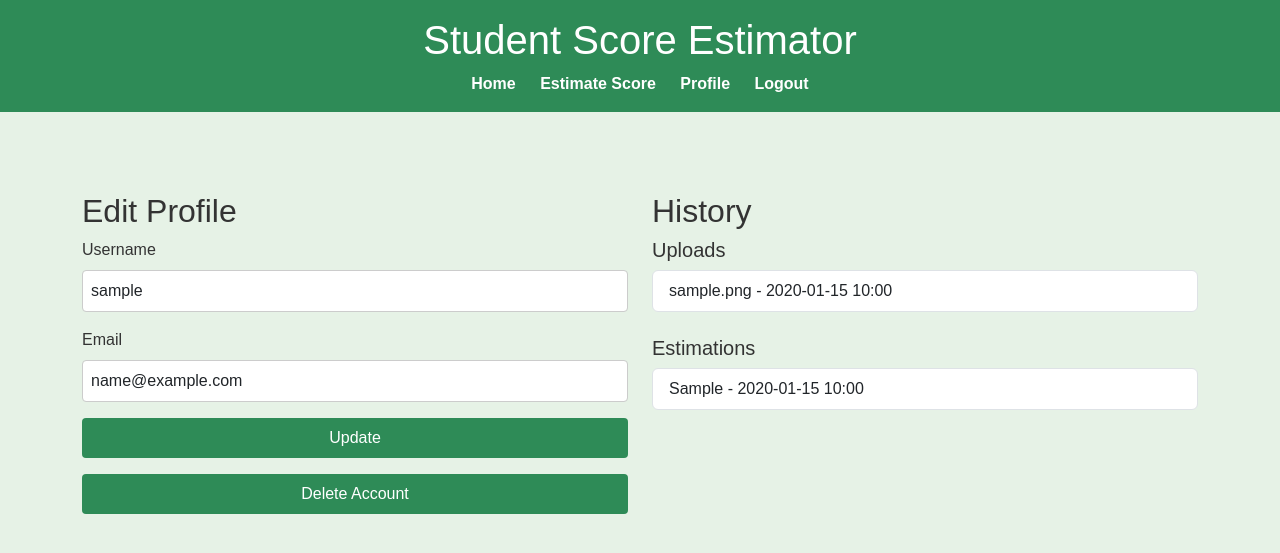
After one commit to codingburgas/2425-11-b-pp-student-practices-assignment-MMStoyanov21, a Flask app: page /profile in a window 1280 px wide. The commit adds this page. Shown: the top 553 px of the page. Run offline with Flask 3, Linux system fonts and the light colour scheme; a user stored in the database is signed in; tables that the repository leaves empty hold one stand-in row (values such as "Sample post").

Commit message:
Add CRUD operations for the profile

```diff
--- /dev/null
+++ b/example csv/ex.csv
@@ -0,0 +1,6 @@
+hours
+2
+0
+3
+1.5
+3
--- /dev/null
+++ b/project/app/profile/forms.py
@@ -0,0 +1,8 @@
+from flask_wtf import FlaskForm
+from wtforms import StringField, SubmitField
+from wtforms.validators import DataRequired, Email, Length
+
+class UpdateProfileForm(FlaskForm):
+    username = StringField('Username', validators=[DataRequired(), Length(min=2, max=20)])
+    email = StringField('Email', validators=[DataRequired(), Email()])
+    submit = SubmitField('Update')
--- /dev/null
+++ b/project/app/profile/routes.py
@@ -0,0 +1,82 @@
+import os
+from flask import Blueprint, render_template, redirect, url_for, flash, request
+from flask_login import login_required, current_user, logout_user
+from werkzeug.utils import secure_filename
+from app import db
+from app.models import User, Upload, Estimation
+from app.profile.forms import UpdateProfileForm
+
+profile = Blueprint('profile', __name__)
+
+UPLOAD_FOLDER = os.path.join('app', 'static', 'uploads')
+
+@profile.route("/profile", methods=['GET', 'POST'])
+@login_required
+def view_profile():
+    form = UpdateProfileForm(obj=current_user)
+
+    if form.validate_on_submit():
+        current_user.username = form.username.data
+        current_user.email = form.email.data
+        db.session.commit()
+        flash('Profile updated successfully.', 'success')
+        return redirect(url_for('profile.view_profile'))
+
+    uploads = Upload.query.filter_by(user_id=current_user.id).order_by(Upload.timestamp.desc()).all()
+    estimations = Estimation.query.filter_by(user_id=current_user.id).order_by(Estimation.timestamp.desc()).all()
+
+    return render_template("profile.html", form=form, uploads=uploads, estimations=estimations)
+
+
+@profile.route("/profile/upload", methods=['POST'])
+@login_required
+def upload_file():
+    if 'file' not in request.files:
+        flash('No file part in request.', 'danger')
+        return redirect(url_for('profile.view_profile'))
+
+    file = request.files['file']
+
+    if file.filename == '':
+        flash('No file selected.', 'warning')
+        return redirect(url_for('profile.view_profile'))
+
+    if file:
+        filename = secure_filename(file.filename)
+        filepath = os.path.join(UPLOAD_FOLDER, filename)
+
+        try:
+            os.makedirs(UPLOAD_FOLDER, exist_ok=True)
+            file.save(filepath)
+
+            upload = Upload(filename=filename, user_id=current_user.id)
+            db.session.add(upload)
+            db.session.commit()
+
+            flash('File uploaded successfully.', 'success')
+        except Exception as e:
+            flash(f'Error uploading file: {e}', 'danger')
+
+    return redirect(url_for('profile.view_profile'))
+
+
+@profile.route("/profile/delete", methods=['POST'])
+@login_required
+def delete_profile():
+    user_id = current_user.id
+    logout_user()
+    user = User.query.get_or_404(user_id)
+
+    # Optionally delete user's uploads from disk
+    uploads = Upload.query.filter_by(user_id=user_id).all()
+    for upload in uploads:
+        try:
+            os.remove(os.path.join(UPLOAD_FOLDER, upload.filename))
+        except Exception:
+            pass  # Skip any errors deleting files
+
+    db.session.delete(user)
+    db.session.commit()
+
+    flash('Your account has been deleted.', 'info')
+    return redirect(url_for('main.home'))
--- /dev/null
+++ b/project/app/static/uploads/ex.csv
@@ -0,0 +1,6 @@
+hours
+2
+0
+3
+1.5
+3
--- a/project/app/survey/routes.py
+++ b/project/app/survey/routes.py
@@ -45,7 +45,7 @@ def predict():
         model = LinearRegression()
         model.fit(days, hours_data)
         predicted_raw = model.predict(len(hours_data) + 1)
-        predicted = round(predicted_raw *1.9, 2)
+        predicted = round(predicted_raw *30, 2)
 
         avg_hours = float(np.mean(hours_data))
         entry = Survey(hours_studied=avg_hours, predicted_score=predicted, author=current_user)
--- a/project/app/templates/layout.html
+++ b/project/app/templates/layout.html
@@ -68,6 +68,7 @@
             <a href="/">Home</a>
             <a href="/predict">Estimate Score</a>
             {% if current_user.is_authenticated %}
+                <a href="{{ url_for('profile.view_profile') }}">Profile</a>
                 <a href="/logout">Logout</a>
             {% else %}
                 <a href="/login">Login</a>
--- /dev/null
+++ b/project/app/templates/profile.html
@@ -0,0 +1,84 @@
+<!-- File: app/profile/templates/edit_profile.html -->
+<!DOCTYPE html>
+<html lang="en">
+<head>
+    <meta charset="UTF-8">
+    <title>Edit Profile</title>
+    <link
+      href="https://cdn.jsdelivr.net/npm/bootstrap@5.3.0/dist/css/bootstrap.min.css"
+      rel="stylesheet">
+    <style>
+        .container-custom {
+            margin-top: 50px;
+        }
+        .history-box {
+            background-color: #f8f9fa;
+            border-left: 2px solid #dee2e6;
+            padding-left: 20px;
+            height: 100%;
+        }
+    </style>
+</head>
+<body>
+{% extends "layout.html" %}
+
+{% block content %}
+<div class="container mt-5">
+    <div class="row">
+        <!-- Left: Profile Edit Form -->
+        <div class="col-md-6">
+            <h2>Edit Profile</h2>
+            <form method="POST">
+                {{ form.hidden_tag() }}
+                <div class="form-group mb-3">
+                    {{ form.username.label(class="form-label") }}
+                    {{ form.username(class="form-control") }}
+                </div>
+                <div class="form-group mb-3">
+                    {{ form.email.label(class="form-label") }}
+                    {{ form.email(class="form-control") }}
+                </div>
+                <button type="submit" class="btn btn-primary">Update</button>
+            </form>
+
+            <form action="{{ url_for('profile.delete_profile') }}" method="POST" class="mt-3">
+                <button type="submit" class="btn btn-danger">Delete Account</button>
+            </form>
+        </div>
+
+        <!-- Right: Upload and Estimation History -->
+        <div class="col-md-6">
+            <h2>History</h2>
+
+            {% if uploads %}
+                <h5>Uploads</h5>
+                <ul class="list-group mb-4">
+                    {% for upload in uploads %}
+                        <li class="list-group-item">
+                            {{ upload.filename }} - {{ upload.timestamp.strftime('%Y-%m-%d %H:%M') }}
+                        </li>
+                    {% endfor %}
+                </ul>
+            {% else %}
+                <p>No uploads yet.</p>
+            {% endif %}
+
+            {% if estimations %}
+                <h5>Estimations</h5>
+                <ul class="list-group">
+                    {% for estimation in estimations %}
+                        <li class="list-group-item">
+                            {{ estimation.result }} - {{ estimation.timestamp.strftime('%Y-%m-%d %H:%M') }}
+                        </li>
+                    {% endfor %}
+                </ul>
+            {% else %}
+                <p>No estimations yet.</p>
+            {% endif %}
+        </div>
+    </div>
+</div>
+{% endblock %}
+
+</body>
+</html>
```
Also changed, not shown: project/app/__init__.py (+9 -9 lines), project/app/models.py (+24 -1 lines), project/app/profile/__init__.py (added), project/instance/site.db.
